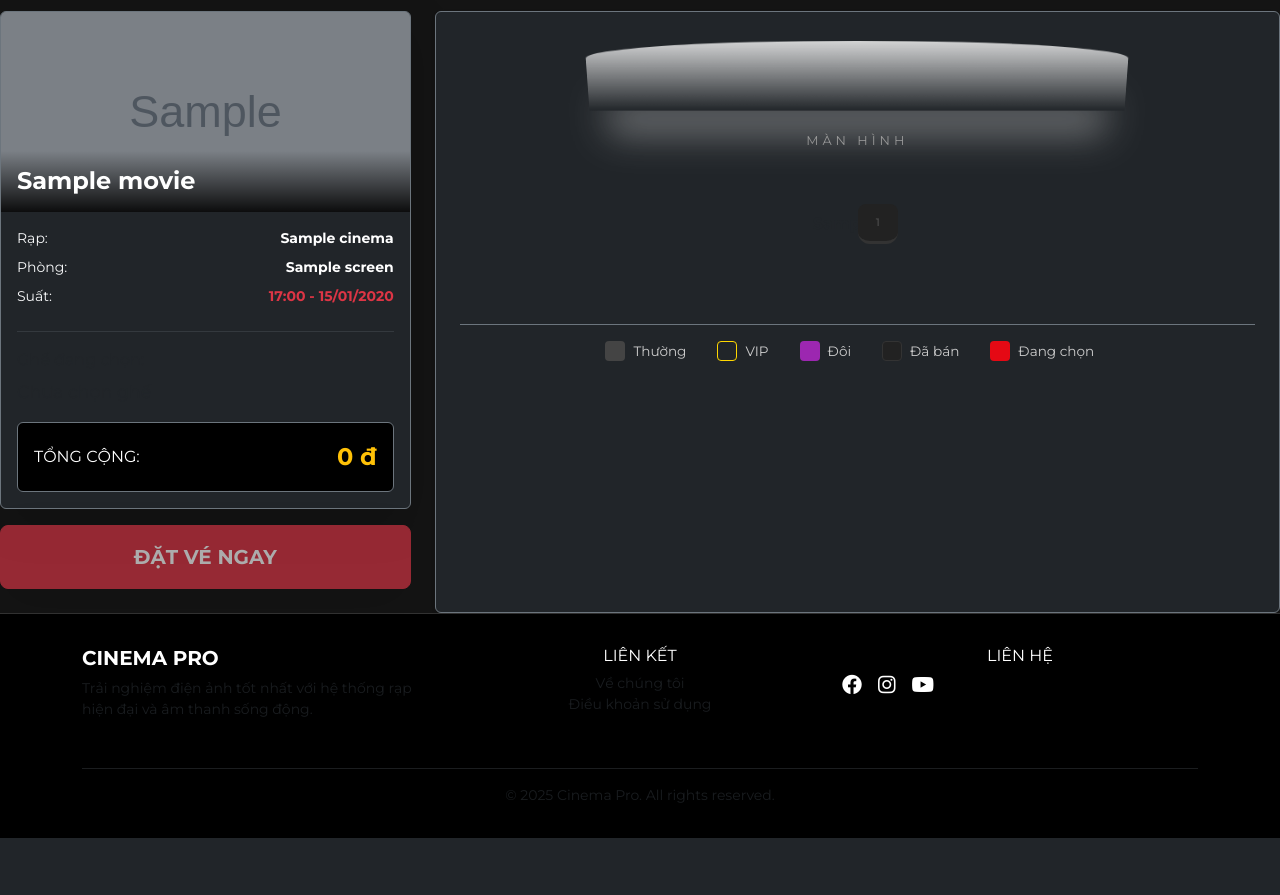
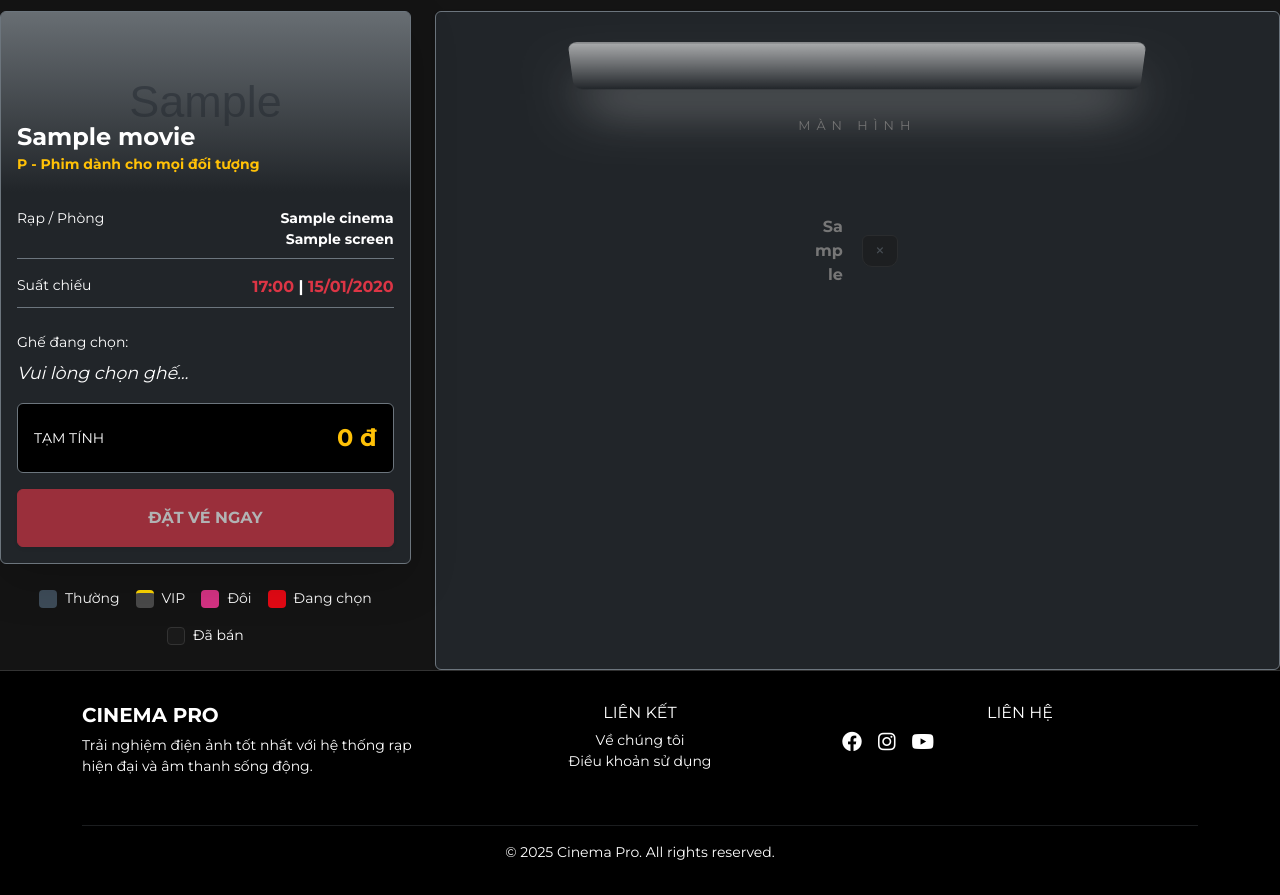
Before and after one commit to HaHamHoc05/Cinema_web, a Django app: page /showtime/1/ in a window 1280 px wide. Shown: the part 85-980 px from the top of the page. Before the commit the page ends 923 px from the top, so only its background shows below. Run offline with Django 5.2, Linux system fonts and the light colour scheme; a user stored in the database is signed in; tables that the repository leaves empty hold one stand-in row (values such as "Sample post"); grey boxes marked "Sample" are stand-in pictures.

Commit message:
update templates

```diff
--- a/movies/views.py
+++ b/movies/views.py
@@ -8,7 +8,7 @@ from django.http import JsonResponse
 from django.db.models import Q
 from django.core.exceptions import ValidationError
 
-from .models import Movie, Showtime, Booking, Ticket, Seat
+from .models import Movie, Showtime, Booking, Ticket, Seat, TicketPrice
 from .form import SignUpForm, ReviewForm, UserUpdateForm
 # Đảm bảo bạn đã có file services.py và hàm create_booking
 from .services import create_booking
@@ -66,6 +66,10 @@ def showtime_detail(request, showtime_id):
         booking__showtime=showtime,
         booking__status__in=['PAID', 'PENDING']
     ).values_list('seat_id', flat=True)
+
+    ticket_prices = TicketPrice.objects.filter(showtime=showtime)
+
+    price_map = {tp.seat_type: tp.price for tp in ticket_prices}
 
     return render(request, 'movies/showtime_detail.html', {
         'showtime': showtime,
--- a/templates/base.html
+++ b/templates/base.html
@@ -118,7 +118,7 @@
         {% block content %}{% endblock %}
     </div>
 
-    <footer class="text-center text-muted">
+    <footer class="text-center text-white">
         <div class="container">
             <div class="row">
                 <div class="col-md-4 mb-3 text-start">
@@ -128,8 +128,8 @@
                 <div class="col-md-4 mb-3">
                     <h6 class="text-white text-uppercase">Liên kết</h6>
                     <ul class="list-unstyled small">
-                        <li><a href="#" class="text-muted">Về chúng tôi</a></li>
-                        <li><a href="#" class="text-muted">Điều khoản sử dụng</a></li>
+                        <li><a href="#" class="text-white">Về chúng tôi</a></li>
+                        <li><a href="#" class="text-white">Điều khoản sử dụng</a></li>
                     </ul>
                 </div>
                 <div class="col-md-4 mb-3">
--- a/templates/movies/booking_success.html
+++ b/templates/movies/booking_success.html
@@ -24,7 +24,7 @@
     <div class="mb-4">
         <div class="text-success mb-2" style="font-size: 4rem;"><i class="fas fa-check-circle"></i></div>
         <h2 class="text-white fw-bold">ĐẶT VÉ THÀNH CÔNG!</h2>
-        <p class="text-muted">Mã vé đã được tạo. Vui lòng thanh toán để hoàn tất.</p>
+        <p class="text-white">Mã vé đã được tạo. Vui lòng thanh toán để hoàn tất.</p>
     </div>
 
     <div class="ticket-stub text-start">
--- a/templates/movies/showtime_detail.html
+++ b/templates/movies/showtime_detail.html
@@ -2,47 +2,140 @@
 
 {% block extra_css %}
 <style>
-    /* 3D Screen */
-    .screen-container { perspective: 1000px; margin-bottom: 50px; text-align: center; }
+    /* --- MÀN HÌNH 3D --- */
+    .screen-container {
+        perspective: 1200px;
+        margin-bottom: 60px;
+        text-align: center;
+        position: relative;
+    }
     .screen-display {
         background: linear-gradient(to bottom, #fff, rgba(255,255,255,0));
-        height: 80px; width: 100%; max-width: 600px; margin: 0 auto;
-        transform: rotateX(-15deg) scale(0.9);
-        box-shadow: 0 50px 40px -20px rgba(255, 255, 255, 0.4);
-        border-radius: 50% 50% 0 0 / 20px 20px 0 0; opacity: 0.8;
+        height: 60px;
+        width: 80%;
+        margin: 0 auto;
+        transform: rotateX(-30deg) scale(0.9);
+        box-shadow: 0 40px 60px -10px rgba(255, 255, 255, 0.5);
+        border-radius: 10px;
+        opacity: 0.6;
+        border-top: 2px solid rgba(255,255,255,0.8);
     }
-    .screen-text { font-size: 0.8rem; letter-spacing: 4px; color: #888; margin-top: 15px; display: block; }
+    .screen-text {
+        font-size: 0.8rem;
+        letter-spacing: 6px;
+        color: #666;
+        margin-top: 20px;
+        display: block;
+        text-transform: uppercase;
+    }
 
-    /* Ghế ngồi */
+    /* --- GHẾ NGỒI CHUYÊN NGHIỆP --- */
+    .seat-map-wrapper {
+        overflow-x: auto;
+        padding: 20px 0;
+        text-align: center;
+    }
+
+    .seat-row {
+        display: flex;
+        justify-content: center;
+        align-items: center;
+        margin-bottom: 12px;
+        flex-wrap: nowrap;
+    }
+
+    .row-label {
+        width: 30px;
+        color: #777;
+        font-weight: bold;
+        margin-right: 15px;
+        text-align: right;
+    }
+
     .seat-checkbox { display: none; }
 
     .seat-label {
-        width: 40px; height: 40px;
-        background-color: #444; border-radius: 8px 8px 12px 12px;
-        margin: 4px; display: flex; align-items: center; justify-content: center;
-        font-size: 11px; color: #ccc; cursor: pointer; transition: 0.2s;
-        border-bottom: 3px solid #222; user-select: none; font-weight: 600;
+        width: 36px;
+        height: 32px;
+        margin: 0 4px;
+        border-radius: 6px 6px 10px 10px; /* Bo góc trên tạo hình ghế */
+        background-color: #3e4c59; /* Màu ghế thường: Xám xanh */
+        cursor: pointer;
+        position: relative;
+        transition: all 0.2s cubic-bezier(0.175, 0.885, 0.32, 1.275);
+        box-shadow: 0 3px 0 #2a343d; /* Tạo độ dày 3D */
+        display: flex;
+        align-items: center;
+        justify-content: center;
+        font-size: 0.7rem;
+        color: transparent; /* Giấu số ghế, chỉ hiện khi hover */
     }
 
-    /* Loại ghế */
-    .seat-label.vip { border: 1px solid #ffd700; color: #ffd700; box-shadow: inset 0 0 5px rgba(255, 215, 0, 0.2); }
-    .seat-label.couple { background-color: #9c27b0; border-bottom-color: #6a1b9a; color: white; width: 46px; }
+    /* Tay vịn ghế (Giả lập bằng pseudo-element) */
+    .seat-label::after {
+        content: '';
+        position: absolute;
+        bottom: -4px;
+        left: -2px;
+        right: -2px;
+        height: 6px;
+        background-color: inherit;
+        border-radius: 4px;
+        z-index: -1;
+    }
 
-    /* Trạng thái */
-    .seat-label:hover:not(.occupied) { transform: scale(1.15); filter: brightness(1.2); z-index: 5; }
+    .seat-label:hover {
+        transform: translateY(-3px);
+        color: #fff;
+        z-index: 10;
+        box-shadow: 0 10px 15px rgba(0,0,0,0.5);
+    }
+
+    /* --- TRẠNG THÁI GHẾ --- */
+    /* Đang chọn */
     .seat-checkbox:checked + .seat-label {
-        background-color: var(--primary-red) !important; color: #fff !important;
-        border-color: var(--primary-red) !important; box-shadow: 0 0 15px rgba(229, 9, 20, 0.8);
-        transform: scale(1.1); z-index: 10;
+        background-color: var(--primary-red) !important;
+        box-shadow: 0 0 15px var(--primary-red), 0 3px 0 #b20710;
+        color: #fff !important;
+        transform: scale(1.1);
     }
-    .seat-label.occupied { background-color: #222 !important; color: #444; border-color: #333 !important; cursor: not-allowed; }
 
-    .seat-map-wrapper { overflow-x: auto; padding-bottom: 20px; white-space: nowrap; }
-    .booking-sidebar { position: sticky; top: 90px; }
+    /* Ghế VIP */
+    .seat-label.vip {
+        border-top: 3px solid #ffd700;
+        background-color: #4a4a4a;
+    }
+    .seat-label.vip:hover { box-shadow: 0 0 10px #ffd700; }
 
-    /* Chú thích */
-    .legend-item { display: flex; align-items: center; font-size: 0.85rem; color: #ccc; margin-right: 15px; }
-    .legend-box { width: 20px; height: 20px; margin-right: 8px; border-radius: 4px; }
+    /* Ghế Đôi (Couple) */
+    .seat-label.couple {
+        width: 76px; /* Rộng gấp đôi */
+        background-color: #d63384; /* Màu hồng tím */
+        box-shadow: 0 3px 0 #a31c5f;
+    }
+
+    /* Ghế Đã bán */
+    .seat-label.occupied {
+        background-color: #1a1a1a !important;
+        box-shadow: none !important;
+        cursor: not-allowed;
+        opacity: 0.5;
+        border: 1px solid #333;
+    }
+    .seat-label.occupied::after { display: none; } /* Bỏ tay vịn ghế đã bán cho gọn */
+
+    /* --- THANH SIDEBAR --- */
+    .booking-sidebar {
+        position: sticky;
+        top: 100px;
+        z-index: 100;
+    }
+
+    .legend-box {
+        width: 18px; height: 18px;
+        border-radius: 4px; margin-right: 8px;
+        display: inline-block; vertical-align: middle;
+    }
 </style>
 {% endblock %}
 
@@ -52,41 +145,58 @@
         <div class="booking-sidebar">
             <div class="card bg-dark border border-secondary shadow-lg overflow-hidden">
                 <div class="position-relative">
-                    <img src="{{ showtime.movie.poster.url }}" class="w-100" style="height: 200px; object-fit: cover; opacity: 0.5;" alt="">
-                    <div class="position-absolute bottom-0 start-0 p-3 w-100" style="background: linear-gradient(to top, rgba(0,0,0,0.9), transparent);">
-                        <h4 class="fw-bold text-white mb-0">{{ showtime.movie.title }}</h4>
+                    <img src="{{ showtime.movie.poster.url }}" class="w-100" style="height: 180px; object-fit: cover; opacity: 0.4;" alt="">
+                    <div class="position-absolute top-0 start-0 w-100 h-100" style="background: linear-gradient(to bottom, transparent, #212529);"></div>
+                    <div class="position-absolute bottom-0 start-0 p-3">
+                        <h4 class="fw-bold text-white mb-0 text-shadow">{{ showtime.movie.title }}</h4>
+                        <small class="text-warning fw-bold">{{ showtime.movie.get_rating_display }}</small>
                     </div>
                 </div>
 
                 <div class="card-body">
                     <ul class="list-unstyled text-light small mb-4">
-                        <li class="mb-2 d-flex justify-content-between"><span>Rạp:</span> <span class="fw-bold text-white">{{ showtime.screen.cinema.name }}</span></li>
-                        <li class="mb-2 d-flex justify-content-between"><span>Phòng:</span> <span class="fw-bold text-white">{{ showtime.screen.name }}</span></li>
-                        <li class="mb-2 d-flex justify-content-between"><span>Suất:</span> <span class="fw-bold text-danger">{{ showtime.start_time|date:"H:i - d/m/Y" }}</span></li>
+                        <li class="mb-3 d-flex justify-content-between border-bottom border-secondary pb-2">
+                            <span class="text-white">Rạp / Phòng</span>
+                            <span class="fw-bold text-white text-end">{{ showtime.screen.cinema.name }}<br>{{ showtime.screen.name }}</span>
+                        </li>
+                        <li class="mb-3 d-flex justify-content-between border-bottom border-secondary pb-2">
+                            <span class="text-white">Suất chiếu</span>
+                            <span class="fw-bold text-danger fs-6">{{ showtime.start_time|date:"H:i" }} <span class="text-white">|</span> {{ showtime.start_time|date:"d/m/Y" }}</span>
+                        </li>
                     </ul>
-                    <hr class="border-secondary">
 
                     <div class="mb-3">
-                        <span class="text-muted d-block mb-1">Ghế đang chọn:</span>
-                        <div id="seat-list" class="fw-bold text-danger fs-5 text-break">
-                            <span class="text-muted small fw-normal">Chưa chọn ghế</span>
+                        <span class="text-white d-block mb-1 small">Ghế đang chọn:</span>
+                        <div id="seat-list" class="fw-bold text-primary-red fs-5 text-break" style="min-height: 30px;">
+                            <span class="text-white small fw-normal fst-italic">Vui lòng chọn ghế...</span>
                         </div>
                     </div>
 
-                    <div class="d-flex justify-content-between align-items-center bg-black p-3 rounded border border-secondary">
-                        <span class="text-white">TỔNG CỘNG:</span>
+                    <div class="d-flex justify-content-between align-items-center bg-black p-3 rounded border border-secondary mb-3">
+                        <span class="text-white small text-uppercase">Tạm tính</span>
                         <span id="total-price" class="fs-4 fw-bold text-warning">0 đ</span>
                     </div>
+
+                    {% if user.is_authenticated %}
+                        <button type="submit" form="booking-form" id="btn-submit" class="btn btn-danger w-100 py-3 fw-bold text-uppercase shadow-sm" disabled>
+                            <span id="btn-text">Đặt Vé Ngay</span>
+                            <span id="btn-loading" class="d-none"><i class="fas fa-spinner fa-spin me-2"></i>Đang xử lý...</span>
+                        </button>
+                    {% else %}
+                        <a href="{% url 'login' %}?next={{ request.path }}" class="btn btn-warning w-100 py-3 fw-bold">
+                            <i class="fas fa-sign-in-alt me-2"></i>Đăng nhập để đặt vé
+                        </a>
+                    {% endif %}
                 </div>
             </div>
 
-            {% if user.is_authenticated %}
-                <button type="submit" form="booking-form" id="btn-submit" class="btn btn-danger w-100 btn-lg mt-3 fw-bold py-3 shadow-lg" disabled>
-                    ĐẶT VÉ NGAY
-                </button>
-            {% else %}
-                <a href="{% url 'login' %}" class="btn btn-warning w-100 btn-lg mt-3 fw-bold">Đăng nhập để đặt vé</a>
-            {% endif %}
+            <div class="mt-4 d-flex flex-wrap gap-3 justify-content-center small text-white">
+                <div class="d-flex align-items-center"><span class="legend-box" style="background: #3e4c59;"></span> Thường</div>
+                <div class="d-flex align-items-center"><span class="legend-box" style="background: #4a4a4a; border-top: 3px solid #ffd700;"></span> VIP</div>
+                <div class="d-flex align-items-center"><span class="legend-box" style="background: #d63384;"></span> Đôi</div>
+                <div class="d-flex align-items-center"><span class="legend-box" style="background: #e50914;"></span> Đang chọn</div>
+                <div class="d-flex align-items-center"><span class="legend-box" style="background: #1a1a1a; border: 1px solid #333;"></span> Đã bán</div>
+            </div>
         </div>
     </div>
 
@@ -100,38 +210,39 @@
 
                 <form method="POST" action="{% url 'book_tickets' showtime.id %}" id="booking-form">
                     {% csrf_token %}
-                    <div class="seat-map-wrapper d-flex flex-column align-items-center">
+                    <div class="seat-map-wrapper">
                         {% regroup all_seats by row as seat_rows %}
                         {% for row in seat_rows %}
-                        <div class="d-flex mb-2 align-items-center">
-                            <span class="text-muted fw-bold me-3 text-center" style="width: 25px;">{{ row.grouper }}</span>
+                        <div class="seat-row">
+                            <span class="row-label">{{ row.grouper }}</span>
                             {% for seat in row.list %}
                                 {% if seat.id in occupied_seats %}
-                                    <label class="seat-label occupied {{ seat.seat_type|lower }}" title="Đã bán">{{ seat.number }}</label>
+                                    <label class="seat-label occupied {{ seat.seat_type|lower }}" title="Ghế {{ row.grouper }}{{ seat.number }} - Đã bán">
+                                        <i class="fas fa-times text-secondary small"></i>
+                                    </label>
                                 {% else %}
                                     <input type="checkbox" name="selected_seats" value="{{ seat.id }}"
                                            id="seat-{{ seat.id }}" class="seat-checkbox"
                                            data-name="{{ row.grouper }}{{ seat.number }}"
                                            data-type="{{ seat.seat_type }}">
-                                    <label for="seat-{{ seat.id }}" class="seat-label {{ seat.seat_type|lower }}">{{ seat.number }}</label>
+                                    <label for="seat-{{ seat.id }}" class="seat-label {{ seat.seat_type|lower }}"
+                                           title="Ghế {{ row.grouper }}{{ seat.number }} - {{ seat.get_seat_type_display }}">
+                                        {{ seat.number }}
+                                    </label>
                                 {% endif %}
                             {% endfor %}
                         </div>
                         {% endfor %}
                     </div>
                 </form>
-
-                <div class="d-flex justify-content-center flex-wrap mt-5 pt-3 border-top border-secondary gap-3">
-                    <div class="legend-item"><div class="legend-box" style="background: #444;"></div> Thường</div>
-                    <div class="legend-item"><div class="legend-box" style="border: 1px solid #ffd700; color: #ffd700;"></div> VIP</div>
-                    <div class="legend-item"><div class="legend-box" style="background: #9c27b0;"></div> Đôi</div>
-                    <div class="legend-item"><div class="legend-box" style="background: #222; border: 1px solid #333;"></div> Đã bán</div>
-                    <div class="legend-item"><div class="legend-box" style="background: var(--primary-red);"></div> Đang chọn</div>
-                </div>
             {% else %}
-                <div class="text-center py-5">
-                    <i class="fas fa-lock fa-4x text-muted mb-3 opacity-50"></i>
-                    <h5 class="text-muted">Vui lòng đăng nhập để xem sơ đồ ghế</h5>
+                <div class="text-center py-5 d-flex flex-column align-items-center justify-content-center h-100">
+                    <div class="bg-secondary bg-opacity-10 p-5 rounded-circle mb-4">
+                        <i class="fas fa-lock fa-4x text-white"></i>
+                    </div>
+                    <h4 class="text-white fw-bold">Bạn chưa đăng nhập</h4>
+                    <p class="text-white">Vui lòng đăng nhập để xem sơ đồ ghế và đặt vé.</p>
+                    <a href="{% url 'login' %}?next={{ request.path }}" class="btn btn-outline-danger mt-2 px-4">Đăng nhập ngay</a>
                 </div>
             {% endif %}
         </div>
@@ -146,12 +257,33 @@
         const totalPriceEl = document.getElementById('total-price');
         const seatListEl = document.getElementById('seat-list');
         const btnSubmit = document.getElementById('btn-submit');
+        const bookingForm = document.getElementById('booking-form');
+        const btnText = document.getElementById('btn-text');
+        const btnLoading = document.getElementById('btn-loading');
 
-        // SỬA LỖI: Dùng chuỗi rồi ép kiểu số để tránh lỗi cú pháp Javascript
-        // Ví dụ: server trả về 50000 -> js nhận chuỗi "50000" -> parse thành số 50000
+        // 1. Giá cơ bản
         const basePrice = parseInt("{{ showtime.base_price|stringformat:'d' }}");
 
-        console.log("Base price loaded:", basePrice); // Kiểm tra ở Console (F12) xem giá có đúng không
+        // 2. Lấy bảng giá từ Server truyền sang (nếu có)
+        // Django sẽ in ra dạng: {'VIP': 90000.00, 'COUPLE': 150000.00}
+        const priceMap = {
+            'STANDARD': basePrice, // Mặc định ghế thường là giá gốc
+            'VIP': basePrice + 10000,     // Giá dự phòng nếu Admin quên nhập
+            'COUPLE': basePrice + 20000   // Giá dự phòng
+        };
+
+        // Ghi đè bằng giá thực tế từ Database (nếu Admin đã nhập)
+        {% if price_map %}
+            {% for type, price in price_map.items %}
+                priceMap['{{ type }}'] = parseInt("{{ price|stringformat:'d' }}");
+            {% endfor %}
+        {% endif %}
+
+        console.log("Bảng giá áp dụng:", priceMap); // F12 để kiểm tra
+
+        function formatCurrency(amount) {
+            return amount.toLocaleString('vi-VN', {style: 'currency', currency: 'VND'}).replace('₫', 'đ');
+        }
 
         function updateSummary() {
             let total = 0;
@@ -159,35 +291,40 @@
 
             checkboxes.forEach(cb => {
                 if (cb.checked) {
-                    let price = basePrice;
-                    const type = cb.dataset.type; // Lấy loại ghế từ data attribute
+                    const type = cb.dataset.type; // STANDARD, VIP, hoặc COUPLE
 
-                    // Logic cộng tiền ghế VIP/Đôi
-                    if (type === 'VIP') price += 10000;
-                    if (type === 'COUPLE') price += 20000;
+                    // SỬA LỖI: Lấy giá từ bảng priceMap thay vì if/else cứng nhắc
+                    let price = priceMap[type] || basePrice;
 
                     total += price;
-                    selectedSeats.push(cb.dataset.name); // Lấy tên ghế (A1, A2)
+                    selectedSeats.push(cb.dataset.name);
                 }
             });
 
             // Cập nhật giao diện
-            if (totalPriceEl) {
-                totalPriceEl.textContent = total.toLocaleString('vi-VN') + ' đ';
-            }
+            if (totalPriceEl) totalPriceEl.textContent = formatCurrency(total);
 
             if (selectedSeats.length > 0) {
                 seatListEl.textContent = selectedSeats.join(', ');
-                seatListEl.classList.remove('text-muted', 'fw-normal', 'small');
-                if(btnSubmit) btnSubmit.removeAttribute('disabled'); // Mở khóa nút
+                seatListEl.classList.remove('text-muted', 'fw-normal', 'fst-italic', 'small');
+                if(btnSubmit) btnSubmit.removeAttribute('disabled');
             } else {
-                seatListEl.innerHTML = '<span class="text-muted small fw-normal">Chưa chọn ghế</span>';
-                if(btnSubmit) btnSubmit.setAttribute('disabled', 'true'); // Khóa nút
+                seatListEl.innerHTML = '<span class="text-muted small fw-normal fst-italic">Vui lòng chọn ghế...</span>';
+                if(btnSubmit) btnSubmit.setAttribute('disabled', 'true');
             }
         }
 
-        // Gán sự kiện click
         checkboxes.forEach(cb => cb.addEventListener('change', updateSummary));
+
+        if (bookingForm) {
+            bookingForm.addEventListener('submit', function() {
+                if (btnSubmit) {
+                    btnSubmit.setAttribute('disabled', 'true');
+                    if(btnText) btnText.classList.add('d-none');
+                    if(btnLoading) btnLoading.classList.remove('d-none');
+                }
+            });
+        }
     });
 </script>
 {% endblock %}
```
Also changed, not shown: cinema_project/settings.py (+10 -0 lines), movies/services.py (+18 -8 lines).
